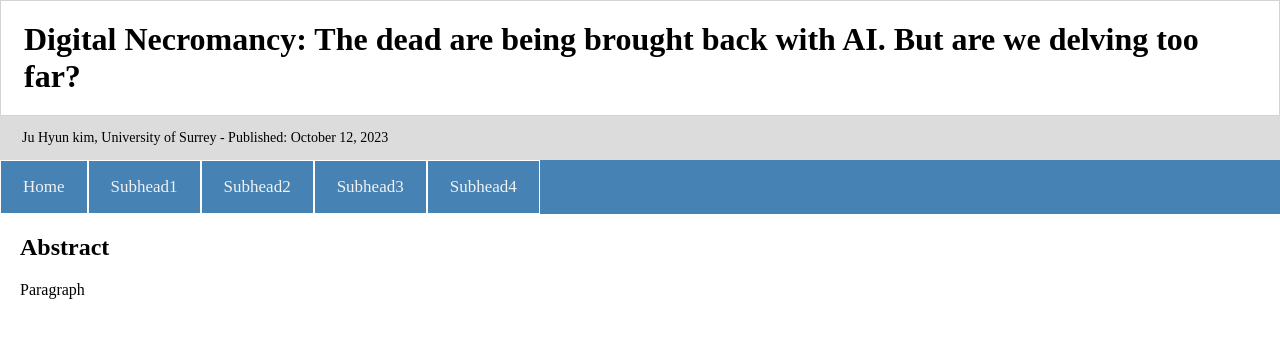
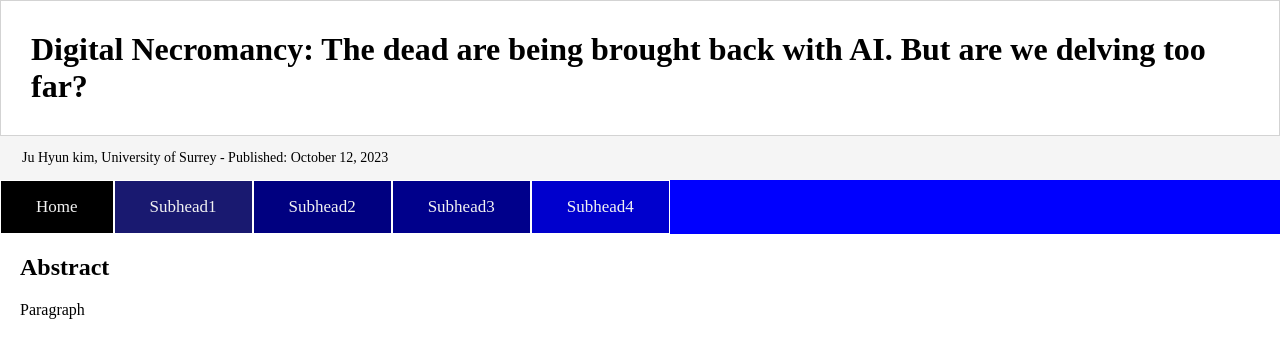
Before and after one commit to FEPSFY6653057/Conference-Project-ENG0018, a plain HTML site: page index.html in a window 1280 px wide. Drawn offline with Linux system fonts and the light colour scheme.

Commit message:
Update index.html

```diff
--- a/index.html
+++ b/index.html
@@ -6,39 +6,37 @@
         }
     .NavBar {
 		overflow: hidden;
-        background-color: #4682B4;
+        background-color: #0000FF;
         }
     .NavBar a {
  		color: #f2f2f2;
-        background-color: #4682B4;
         font-size: 17px;
  		text-align: center;
         float: left;
- 		padding: 16px 22px;
+ 		padding: 16px 35px;
  		text-decoration: none;
         border:0.8px solid white;
         }
     .NavBar a:hover {
-        background-color: #F0F8FF;
+        background-color: white;
         color: black;
 		}
 </style>
 
 <head>
-	<h1 style="margin: 0; padding:20px 23px; border: 0.8px solid #D3D3D3"><b>Digital Necromancy: The dead are being brought back with AI. But are we delving too far?</b></h1>
+	<h1 style="margin: 0; padding:30px 30px; border: 0.8px solid #D3D3D3"><b>Digital Necromancy: The dead are being brought back with AI. But are we delving too far?</b></h1>
 </head>
-	<div style="margin: 0; font-size:14px; padding: 0.1px 22px; background-color: #DCDCDC">
+	<div style="margin: 0; font-size:14px; padding: 0.1px 22px; background-color: #F5F5F5">
     	<p> Ju Hyun kim, University of Surrey - Published: October 12, 2023</p>
     </div>
 
-
 <body>
     <div class="NavBar">
-	    <a class="Homepage" href="#home">Home</a>
-	    <a href="#Subhead1">Subhead1</a>
-	    <a href="#Subhead2">Subhead2</a>
-	    <a href="#Subhead3">Subhead3</a>
-	    <a href="#Subhead4">Subhead4</a>
+	    <a class="Homepage" style="background-color: black;" href="#home">Home</a>
+	    <a style="background-color: #191970;" href="#Subhead1">Subhead1</a>
+	    <a style="background-color: #000080;" href="#Subhead2">Subhead2</a>
+	    <a style="background-color: #00008B;" href="#Subhead3">Subhead3</a>
+	    <a style="background-color: #0000CD;" href="#Subhead4">Subhead4</a>
     </div>
 
 	<div style="padding-left:20px">
```
